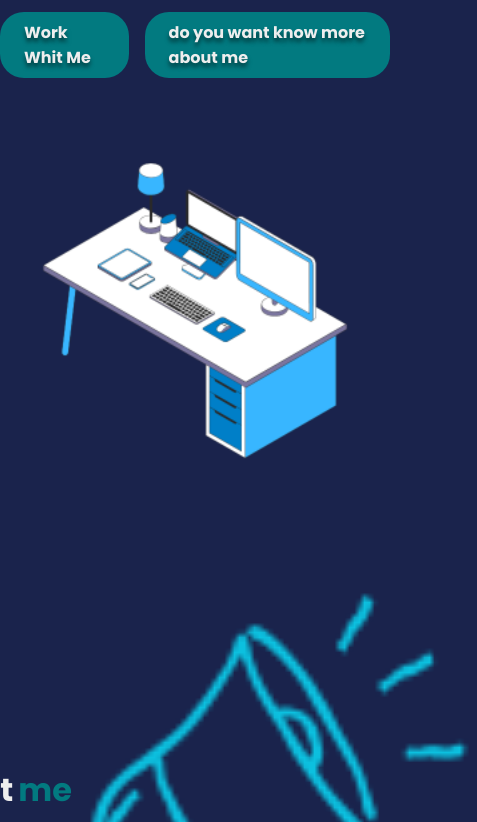
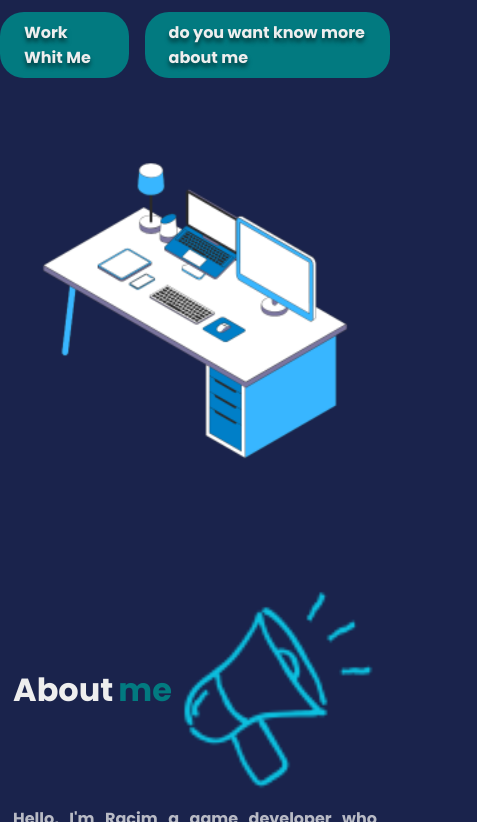
Before and after one commit to legendo1210-coder/micar120, a plain HTML site: page index.html in a window 390 px wide. Shown: the part 278-1100 px from the top of the page, 477 px wide, since content can reach past the window. Drawn offline with Linux system fonts and the light colour scheme; files whose address does not match are found by name.

Commit message:
Update styles.css

```diff
--- a/css/styles.css
+++ b/css/styles.css
@@ -256,10 +256,11 @@ footer{
     font-size: 2rem;
   }
   .light {
+    flex-direction: column;
     width: 60px;
   }
   .aboutMe img {
-    width: 400px;
+    width: 200px;
   }
   .Works {
     padding: 0;
@@ -284,4 +285,5 @@ footer{
     gap: 1rem;
     margin-right: 0;
   }
+
 }
```
